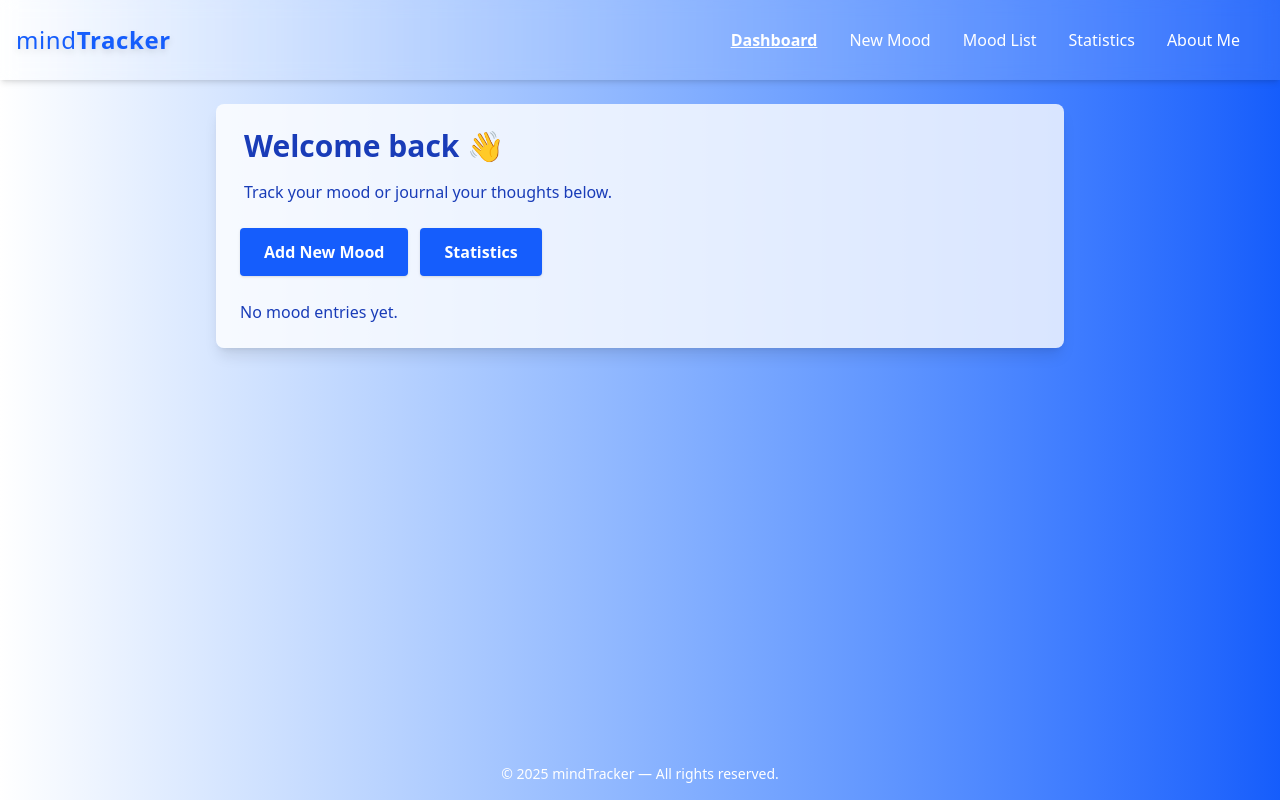
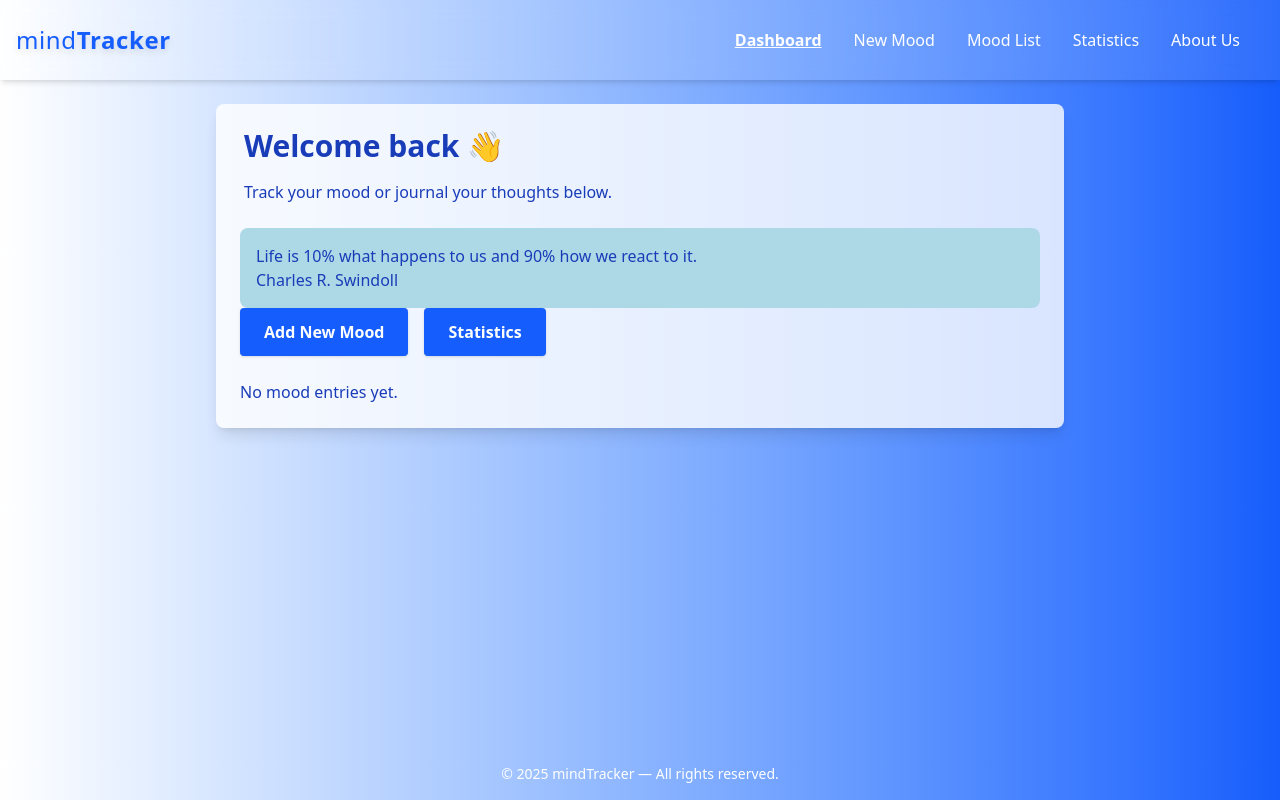
Before and after one commit to khazarglzd/mindTrack-ai-react, a React (Vite) app: page /dashboard in a window 1280 px wide. Built offline with nearby package versions, Linux system fonts and the light colour scheme.

Commit message:
feat: display dummy motivational quotes locally

```diff
--- a/src/components/Navbar.jsx
+++ b/src/components/Navbar.jsx
@@ -34,7 +34,7 @@ const Navbar = () => {
                 to="/dashboard/aboutus"
                 className={({ isActive }) => (isActive ? activeClass : "hover:underline")}
             >
-                About Me
+                About Us
             </NavLink>
 
         </nav>
--- /dev/null
+++ b/src/data/quotes.jsx
@@ -0,0 +1,9 @@
+const quotes = [
+    { q: "The best way to predict the future is to invent it.", a: "Alan Kay" },
+    { q: "Joy is the best makeup.", a: "Anne Lamott" },
+    { q: "Life is 10% what happens to us and 90% how we react to it.", a: "Charles R. Swindoll" },
+    { q: "Keep going. Be all in.", a: "Bryan Hutchinson" },
+    { q: "What we think, we become.", a: "Buddha" }
+];
+
+export default quotes;
--- a/src/pages/Dashboard.jsx
+++ b/src/pages/Dashboard.jsx
@@ -1,55 +1,62 @@
-import React from 'react'
+import React, { useState, useEffect } from 'react'
 import { useAuth } from '../context/AuthContext'
 import { useNavigate } from 'react-router-dom'
+import quotes from "../data/quotes"
 
-import AddMoodForm from '../components/AddMoodForm'
 import MyMoodList from '../components/MyMoodList'
 import { useMood } from "../context/MoodContext"
 
 const Dashboard = () => {
+    const [quote, setQuote] = useState(null);
+    const navigate = useNavigate();
+    const { signOut } = useAuth();
+    const { moods } = useMood();
 
-    const { signOut, isAuthenticated } = useAuth()
+    useEffect(() => {
 
-    const navigate = useNavigate()
+        const randomIndex = Math.floor(Math.random() * quotes.length);
+        setQuote(quotes[randomIndex]);
+    }, []);
+
 
     const handleLogout = () => {
-        signOut()
+        signOut();
         navigate('/');
     };
 
-    const { moods } = useMood();
-
-
-    console.log(moods)
     return (
-
         <div className="bg-white/80 p-6 rounded-lg shadow-lg text-blue-800 w-full">
             <h2 className="text-3xl font-bold mb-4 ml-1">Welcome back 👋</h2>
             <p className="text-md mb-6 ml-1">Track your mood or journal your thoughts below.</p>
 
+            {quote ? (
+                <div style={{ background: 'lightblue', padding: '1rem', borderRadius: '8px' }}>
+                    <p>{quote.q}</p>
+                    <p>{quote.a}</p>
+                </div>
+            ) : (
+                <p>Quote not loaded</p>
+            )}
 
+
+            <div className="flex gap-4 mb-6">
                 <button
                     onClick={() => navigate('/dashboard/addmood')}
-                className="bg-blue-600 text-white font-semibold cursor-pointer px-6 py-3 rounded shadow hover:bg-blue-700 transition mb-6"
+                    className="bg-blue-600 text-white font-semibold px-6 py-3 rounded shadow hover:bg-blue-700 transition"
                 >
                     Add New Mood
                 </button>
                 <button
                     onClick={() => navigate('/dashboard/stats')}
-                className="bg-blue-600 text-white font-semibold px-6 py-3 cursor-pointer  rounded shadow hover:bg-blue-700 transition ml-3 mb-6"
+                    className="bg-blue-600 text-white font-semibold px-6 py-3 rounded shadow hover:bg-blue-700 transition"
                 >
                     Statistics
                 </button>
-            {/* <button
-                onClick={handleLogout}
-                className="bg-white text-blue-600 font-semibold px-6 py-3 rounded shadow hover:bg-gray-100 transition cursor-pointer"
-            >
-                Sign Out
-            </button> */}
+            </div>
+
             <MyMoodList moods={moods} />
         </div>
-
     )
 }
 
-export default Dashboard
+export default Dashboard;
```
Lines whose indentation alone changed are shown as unchanged.
